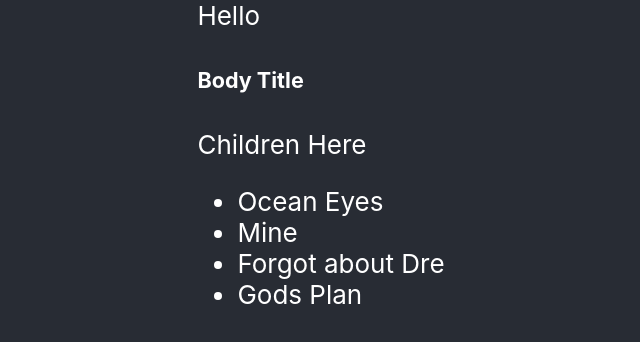
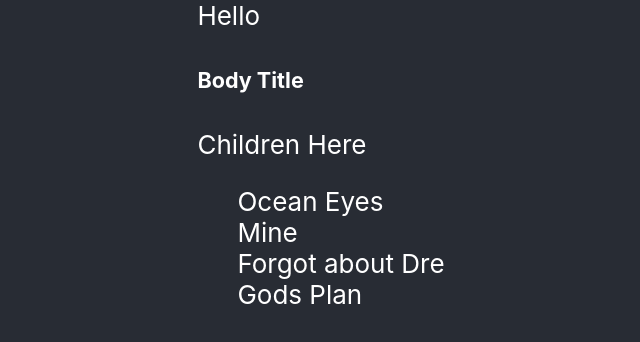
Before and after one commit to loknarb/state-management-comparison, a React (Create React App) app: page / in a window 1280 px wide. Shown: the top 342 px of the page, without its empty margins (319-959 px from the left). Built offline with nearby package versions, Linux system fonts and the light colour scheme.

Commit message:
onClick implemented in children component

```diff
--- a/src/List.tsx
+++ b/src/List.tsx
@@ -1,9 +1,17 @@
 import { ListItem } from "./types";
-const List: React.FunctionComponent<{ items: ListItem[] }> = ({ items }) => {
+const List: React.FunctionComponent<{ items: ListItem[]; onClick?: (item: ListItem) => void }> = ({
+  items,
+  onClick,
+}) => {
   return (
-    <ul>
+    <ul
+      style={{
+        listStyleType: "none",
+      }}>
       {items.map((item, index) => (
-        <li key={index}>{item.name}</li>
+        <li key={index} onClick={() => onClick?.(item)}>
+          {item.name}
+        </li>
       ))}
     </ul>
   );
```
